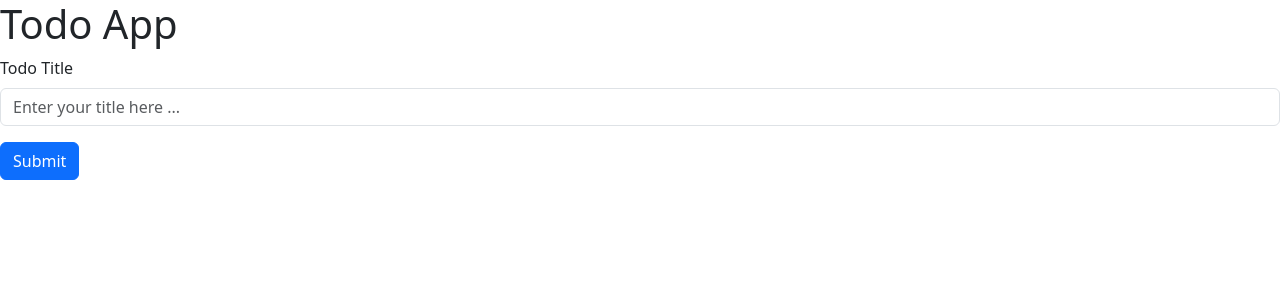
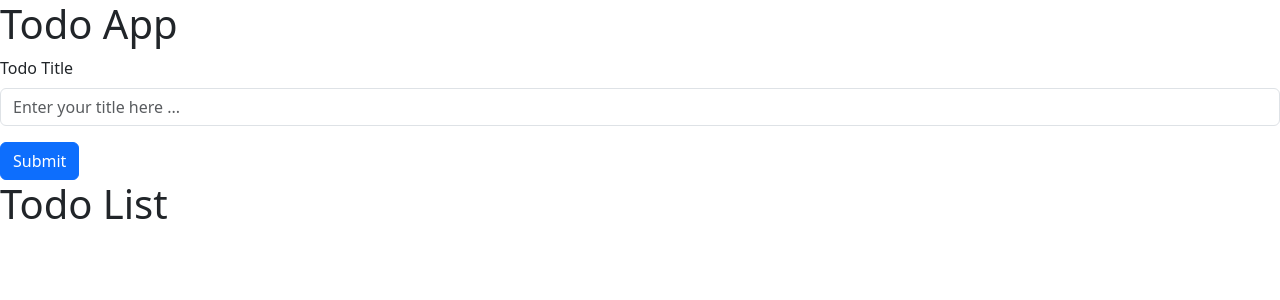
Before and after one commit to isadev97/Learn-Django-Basics---PB-1, a Django app: page /todo-app/index in a window 1280 px wide. Shown: the top 300 px of the page. Run offline with Django 4.2, Linux system fonts and the light colour scheme; data that the repository does not hold is empty.

Commit message:
todo list

```diff
--- a/todo_app/templates/todo_index.html
+++ b/todo_app/templates/todo_index.html
@@ -1,20 +1,28 @@
-<!doctype html>
+<!DOCTYPE html>
 <html lang="en">
   <head>
-    <meta charset="utf-8">
-    <meta name="viewport" content="width=device-width, initial-scale=1">
+    <meta charset="utf-8" />
+    <meta name="viewport" content="width=device-width, initial-scale=1" />
     <title>Todo App</title>
-    <link href="https://cdn.jsdelivr.net/npm/bootstrap@5.3.0-alpha3/dist/css/bootstrap.min.css" rel="stylesheet" integrity="sha384-KK94CHFLLe+nY2dmCWGMq91rCGa5gtU4mk92HdvYe+M/SXH301p5ILy+dN9+nJOZ" crossorigin="anonymous">
+    <link href="https://cdn.jsdelivr.net/npm/bootstrap@5.3.0-alpha3/dist/css/bootstrap.min.css" rel="stylesheet" integrity="sha384-KK94CHFLLe+nY2dmCWGMq91rCGa5gtU4mk92HdvYe+M/SXH301p5ILy+dN9+nJOZ" crossorigin="anonymous" />
   </head>
   <body>
     <h1>Todo App</h1>
     <form>
-        <div class="mb-3">
-          <label for="todo_title" class="form-label">Todo Title</label>
-          <input type="text" class="form-control" name="todo_title" placeholder="Enter your title here ..." id="todo_title" >
+      <div class="mb-3">
+        <label for="todo_title" class="form-label">Todo Title</label>
+        <input type="text" class="form-control" name="todo_title" placeholder="Enter your title here ..." id="todo_title" />
+      </div>
+      <button type="submit" class="btn btn-primary">Submit</button>
+    </form>
+    <h1>Todo List</h1>
+    {% for todo in todo_list %}
+      <div class="card" style="width: 18rem;">
+        <div class="card-body">
+          <h5 class="card-title">{{todo.title}}</h5>
         </div>
-        <button type="submit" class="btn btn-primary">Submit</button>
-      </form>
+      </div>
+    {% endfor %}
     <script src="https://cdn.jsdelivr.net/npm/bootstrap@5.3.0-alpha3/dist/js/bootstrap.bundle.min.js" integrity="sha384-ENjdO4Dr2bkBIFxQpeoTz1HIcje39Wm4jDKdf19U8gI4ddQ3GYNS7NTKfAdVQSZe" crossorigin="anonymous"></script>
   </body>
 </html>
--- a/todo_app/views.py
+++ b/todo_app/views.py
@@ -1,5 +1,9 @@
 from django.shortcuts import render
+from todo_app.models import Todo
 
 # Create your views here.
 def index_view(request):
-    return render(request, "todo_index.html")
+    data = {
+        "todo_list" : Todo.objects.all().order_by('id')
+    }
+    return render(request, "todo_index.html", data)
```
